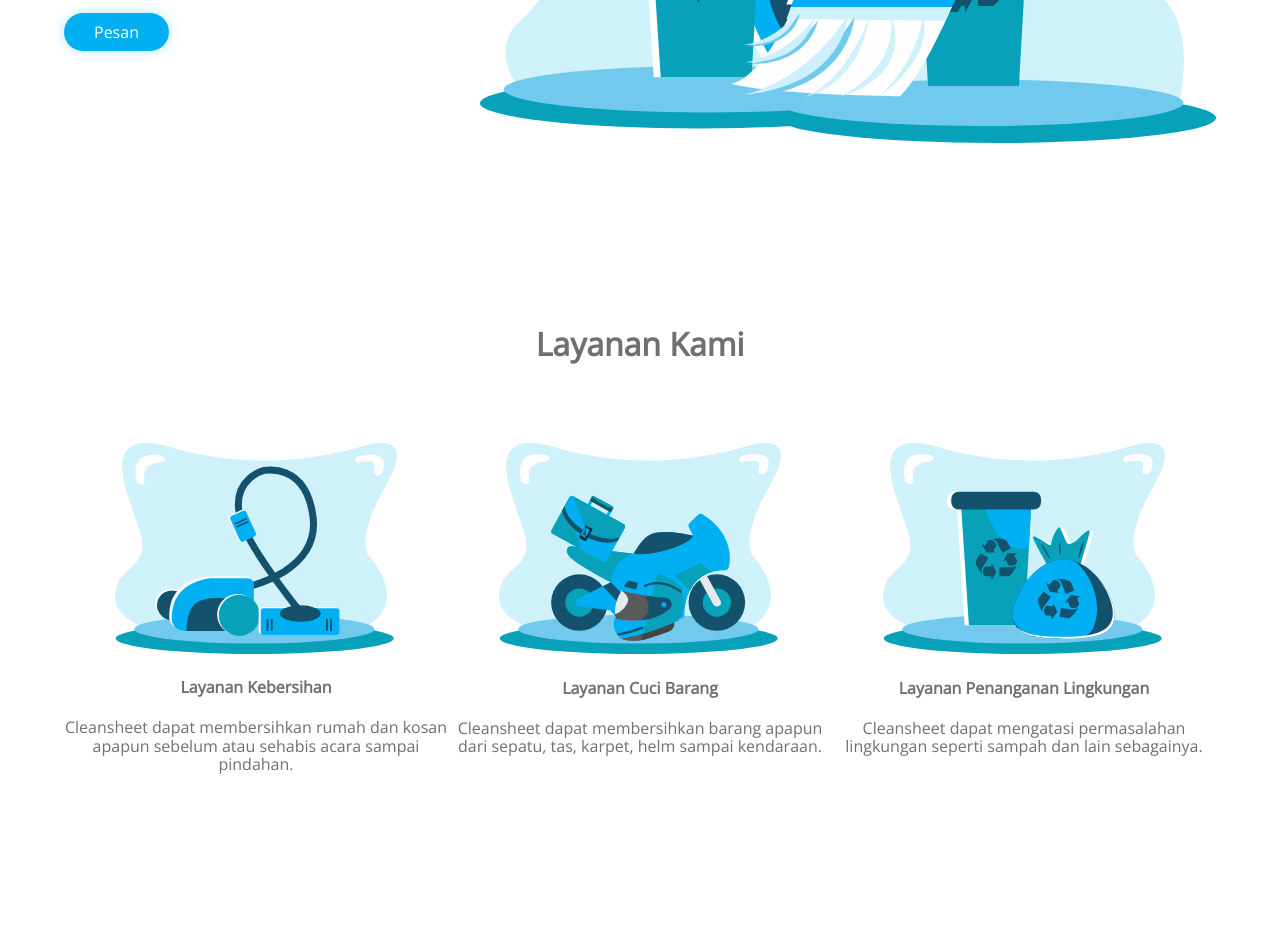
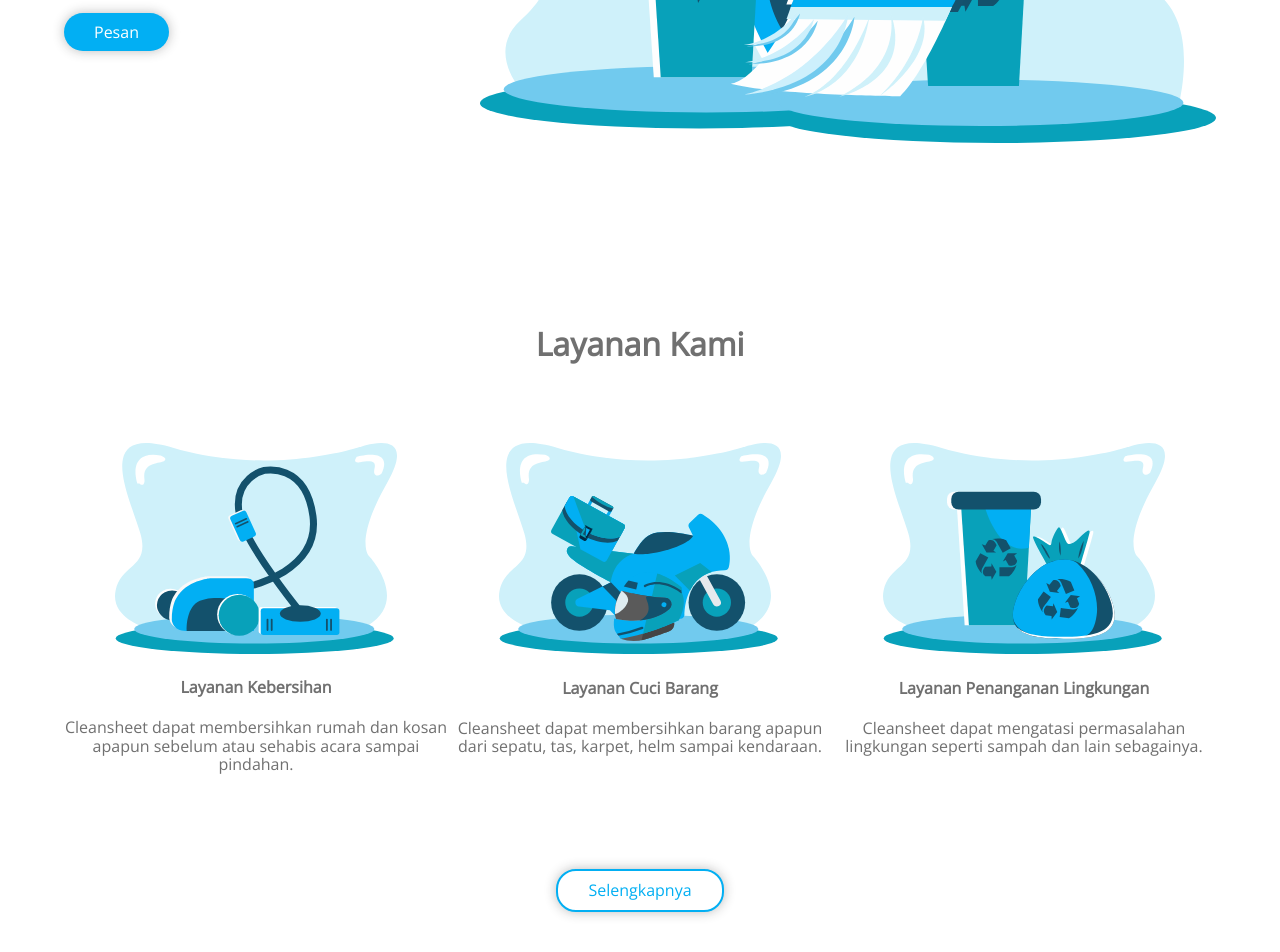
Before and after one commit to pramesywaraj/cleansheet_web, a React (Create React App) app: page / in a window 1280 px wide. Shown: the part 559-1511 px from the top of the page. Before the commit the page ends 1428 px from the top, so only its background shows below. Built offline with nearby package versions, Linux system fonts and the light colour scheme.

Commit message:
add go to service section button

```diff
--- a/src/components/button/button.module.scss
+++ b/src/components/button/button.module.scss
@@ -8,7 +8,7 @@
     padding: 10px 30px;
     text-decoration: none;
     display: inline-block;
-    box-shadow: 0px 0px 12px #02AFF34D;
+    box-shadow: 0px 0px 12px rgba(32, 32, 32, 0.302);
     border: none;
     border-radius: 20px;
     opacity: 1;
@@ -22,3 +22,25 @@
         border: 2px solid $primary_button_color;
     }
 }
+
+// Outlined button styling
+.outlinedButton {
+    cursor: pointer;
+    background: $white 0% 0% no-repeat padding-box;
+    color: $primary_color;
+    padding: 10px 30px;
+    text-decoration: none;
+    display: inline-block;
+    box-shadow: 0px 0px 12px rgba(32, 32, 32, 0.302);
+    border: 2px solid $primary_button_color;
+    border-radius: 20px;
+    opacity: 1;
+
+    -webkit-transition-duration: 0.4s; /* Safari */
+    transition-duration: 0.4s;
+
+    &:hover {
+        color: $white;
+        background-color: $primary_button_color;
+    }
+}
--- /dev/null
+++ b/src/components/button/outlinedButton.js
@@ -0,0 +1,11 @@
+import React from 'react';
+
+import buttonStyle from './button.module.scss';
+
+export default function OutlinedButton({ clickAction, label }) {
+    return (
+        <button onClick={clickAction} className={buttonStyle.outlinedButton}>
+            {label}
+        </button>
+    )
+}
--- a/src/pages/landing_page/landingPage.js
+++ b/src/pages/landing_page/landingPage.js
@@ -2,6 +2,7 @@
 
 import Header from '../../components/header/header';
 import PrimaryButton from '../../components/button/primaryButton';
+import OutlinedButton from '../../components/button/outlinedButton';
 import landingPageStyle from './landingPage.module.scss';
 
 import logoCleansheet from '../../assets/logo_cs.png';
@@ -13,8 +14,12 @@
 import environmentCleaning from '../../assets/env_cleaning.svg';
 
 export default function LandingPage() {
-    const orderAction = () => {
+    const goToProductPage = () => {
         console.log("Directly into Product");
+    }
+
+    const goToServicePage = () => {
+        console.log("Directly into Service Page");
     }
 
     return (
@@ -43,7 +48,7 @@
                             </div>
                             <div>
                                 <PrimaryButton
-                                    clickAction={orderAction}
+                                    clickAction={goToProductPage}
                                     label="Pesan"
                                 />
                             </div>
@@ -101,6 +106,12 @@
                                 </div>
                             </div>
                         </div>
+                        <div className={`${landingPageStyle.servicesButtonMargin5}`}>
+                            <OutlinedButton
+                                clickAction={goToServicePage}
+                                label="Selengkapnya"
+                            />
+                        </div>
                     </div>
                 </section>
             </main>
--- a/src/pages/landing_page/landingPage.module.scss
+++ b/src/pages/landing_page/landingPage.module.scss
@@ -52,3 +52,7 @@
 .servicesContainer {
     margin: 10vh 0;
 }
+
+.servicesButtonMargin5 {
+    margin: 5vh 0;
+}
```
